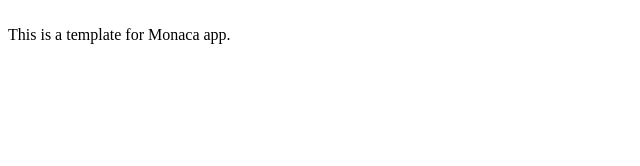
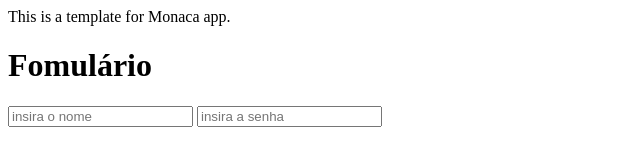
Before and after one commit to Robert-luiz/Primeiros_Projetos_Acess_Digital, a website: page www/index.html in a window 1280 px wide. Shown: the whole page, without its empty margins (0-640 px from the left). Drawn offline with Linux system fonts and the light colour scheme.

Commit message:
eu inseri 2 inputs e um H1 escrito formulário

```diff
--- a/www/index.html
+++ b/www/index.html
@@ -11,7 +11,10 @@
     </script>
 </head>
 <body>
-	<br />
-    This is a template for Monaca app.
+    This is a template for Monaca app.<br>
+
+    <h1>Fomulário</h1>
+    <input type="text" placeholder="insira o nome">
+    <input type="password" placeholder="insira a senha">
 </body>
 </html>
```
